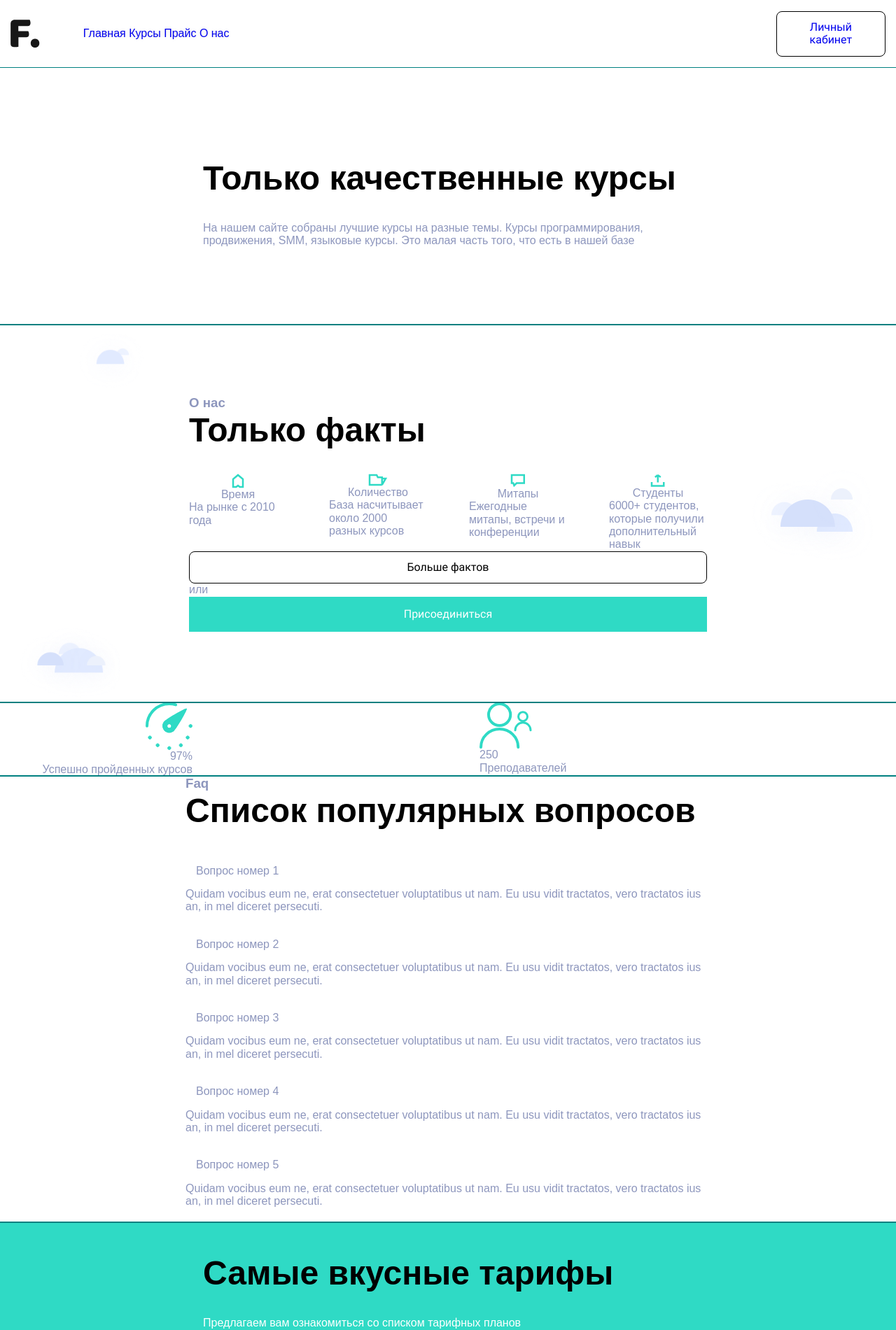
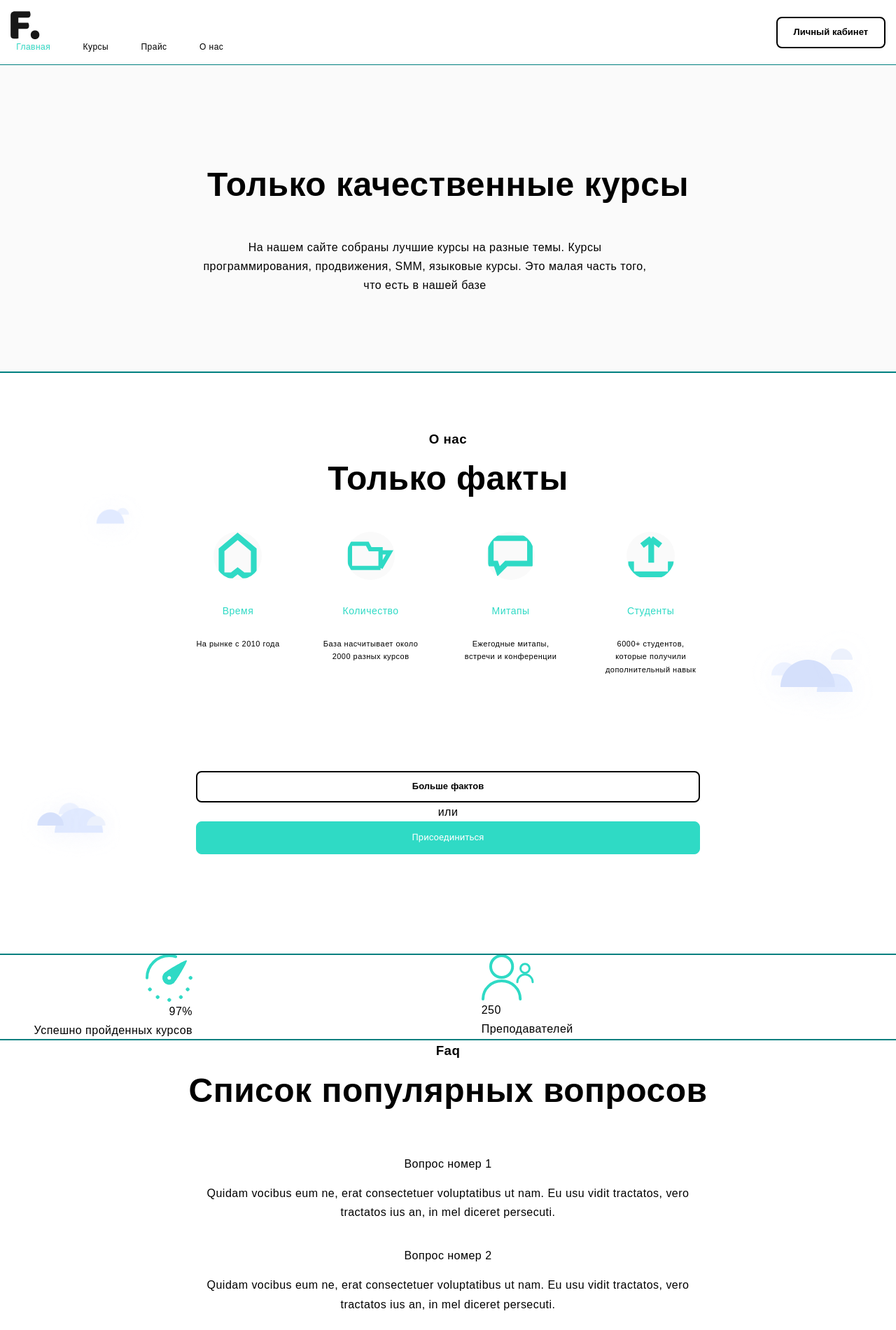
Before and after one commit to RMhmdv/ITSchool, a PHP site: page / in a window 1280 px wide. Shown: the top 1901 px of the page at 70% size. Run offline with PHP 8.4, Linux system fonts and the light colour scheme; style sheets or scripts are compiled from the project's sources.

Commit message:
edits to styles

```diff
--- a/src/sass/base/_basic.scss
+++ b/src/sass/base/_basic.scss
@@ -11,7 +11,10 @@ html {
 body {
   font-family: $primary-font-family;
   background-color: $accent-color2;
-  color: $primary-text-color;
+  color: $title-text-color;
+  line-height: 1.7;
+  text-align: center;
+  letter-spacing: 0.03em;
 
   &.no-scroll {
     overflow: hidden;
--- a/src/sass/components/_about.scss
+++ b/src/sass/components/_about.scss
@@ -1,8 +1,13 @@
+.about-section {
+    padding-top: 80px;
+    padding-bottom: 50px;
+}
+
 .about-wrapper {
     display: grid;
     grid-template-columns: 2fr 8fr 2fr;
     grid-template-areas: "about-picture1 about-content about-picture2";
-    grid-gap: 10;
+    // grid-gap: 10;
     align-items: center;
 }
 
@@ -21,18 +26,65 @@
 .about-content {
     display: flex;
     flex-direction: column;
-    margin: 0 auto;
+    margin: 0 auto 93px;
+
 }
 
 .features__list {
     display: grid;
     grid-template-columns: repeat(4, auto);
     grid-gap: 60px;
+    margin-bottom: 135px;
 }
 
 .card-item {
     display: flex;
     flex-direction: column;
     max-width: 140px;
+    // max-height: 211px;
     align-items: center;
+    fill: $accent-color;
 }
+.card-img {
+    display: block;
+    width: 69px;
+    height: 69px;
+    border-radius: 50%;
+    background: $primary-bg-color;
+    margin-bottom: 33px;
+    position: relative;
+
+}
+.card-icon {
+    display: block;
+    width: 20px;
+    height: 20px;
+    position: absolute;
+    top: 25px;
+    right: 25px;
+}
+
+.card-title {
+    font-size: 14px;
+    color: $accent-color;
+    margin-bottom: 25px;
+}
+
+.card-text {
+    font-size: 11px;
+}
+
+.buttons {
+    display: inline-flex;
+    max-width: 420px;
+    margin: 0 auto;
+    justify-content: space-between;
+    align-items: center;
+
+    p {
+        color: $primary-text-color;
+        margin-left: 45px;
+        margin-right: 45px;
+        font-size: 11px;
+    }
+}
--- a/src/sass/components/_button.scss
+++ b/src/sass/components/_button.scss
@@ -1,20 +1,22 @@
 .button {
   text-decoration: none;
   display: inline-flex;
-  padding: 13px 20px;
+  padding: 13px 15px;
   border: none;
   justify-content: center;
   align-items: center;
-  font-family: $secondary-font-family;
+  font-family: $footer-font-family;
+  font-size: 13px;
+  border-radius: 8px;
   cursor: pointer;
   transition: all 0.3s ease-in-out;
 
   &--primary {
     background-color: $accent-color2;
     color: $title-text-color;
-    font-size: 1em;
-    border-radius: 8px;
-    border: 1px solid $title-text-color;
+    font-weight: bold;
+
+    border: 2px solid $title-text-color;
 
     &:hover {
       text-decoration: none;
@@ -27,8 +29,8 @@
   &--secondary {
     background-color: $title-text-color;
     color: $accent-color2;
-    padding: 15px 40px;
-    font-size: 1em;
+    padding: 15px 20px;
+    // font-size: 1em;
     border: 1px solid $title-text-color;
 
     &:hover {
@@ -40,8 +42,8 @@
   &--secondary2 {
     background-color: $accent-color;
     color: $accent-color2;
-    padding: 15px 40px;
-    font-size: 1em;
+    padding: 15px 20px;
+    // font-size: 1em;
     border: 1px solid $accent-color;
 
     &:hover {
@@ -55,7 +57,7 @@
     color: $btn-text-color;
     padding: 13px 20px;
     width: 174px;
-    font-size: 1em;
+    // font-size: 1em;
     border-radius: 2px;
     border: 1px solid $accent-color;
     box-shadow: drop-shadow(0px 4px 4px rgba(0, 0, 0, 0.25));
--- a/src/sass/components/_footer.scss
+++ /dev/null
@@ -1,53 +0,0 @@
-.footer {
-  padding-top: 90px;
-  padding-bottom: 90px;
-
-  color: inherit;
-  background-color: $accent-color2;
-  font-family: $footer-font-family;
-  font-weight: 500;
-  text-shadow: 0px 0px 5px #E6E6E6;
-
-  @media (max-width: 574px) {
-    padding-top: 70px;
-    padding-bottom: 70px;
-  }
-
-  &__wrapper {
-    display: grid;
-    grid-template-columns: 2fr 5fr 1fr;
-    grid-template-areas: "footer-logo footer-menu footer-btn";
-    align-items: center;
-  }
-
-  &__logo {
-    grid-area: footer-logo;
-  }
-
-  &__menu {
-    grid-area: footer-menu;
-  }
-  &__btn {
-    grid-area: footer-btn;
-  }
-}
-
-.menu {
-
-  &__nav {
-    @include dfcb();
-    justify-content: space-between;
-  }
-
-  @media (max-width: 1179px) {
-    width: 100%;
-  }
-
-  @media (max-width: 574px) {
-    display: none;
-  }
-}
-
-.text-footer {
-  margin-top: 25px;
-}
--- a/src/sass/components/_header.scss
+++ b/src/sass/components/_header.scss
@@ -2,21 +2,17 @@
   padding-top: 16px;
   padding-bottom: 16px;
 
-  // color: inherit;
   background-color: $accent-color2;
   font-weight: 500;
   text-shadow: 0px 0px 5px #E6E6E6;
-
-  // @media (max-width: 574px) {
-  //   padding-top: 10px;
-  //   padding-bottom: 10px;
-  // }
 
   &__wrapper {
     display: grid;
     grid-template-columns: 2fr 5fr 1fr;
     grid-template-areas: "header-logo header-menu header-btn";
     align-items: center;
+    color: $title-text-color;
+
   }
 
   &__logo {
@@ -29,20 +25,35 @@
   &__btn {
     grid-area: header-btn;
   }
-}
 
-.menu {
+&__menu {
+  display: grid;
+  grid-template-columns: repeat(4, auto);
+  grid-gap: 30px;
+  font-family: $primary-font-family;
+  font-size: 12px;
+  color: inherit;
 
-  &__nav {
-    @include dfcb();
-    justify-content: space-between;
-  }
-
-  @media (max-width: 1179px) {
-    width: 100%;
-  }
+  // @media (max-width: 1179px) {
+  //   width: 100%;
+  // }
 
   @media (max-width: 574px) {
     display: none;
   }
 }
+
+.header__menu-link {
+  color: inherit;
+  cursor: pointer;
+}
+.current {
+  color: $accent-color;
+}
+
+.cd-signup {
+  text-decoration: none;
+  color: inherit;
+  cursor: pointer;
+}
+}
--- a/src/sass/components/_hero.scss
+++ b/src/sass/components/_hero.scss
@@ -1,12 +1,20 @@
-.hero-section__container {
+.hero-section {
+    background-color: $primary-bg-color;
+
+    &__container {
     padding-top: 130px;
     padding-bottom: 110px;
+}
 }
 
 .hero__content {
     display: block;
     width: 700px;
     margin: 0 auto;
+
+    .section-text {
+        width: 634px;
+    }
 }
 .section-title {
     margin-bottom: 35px;
```
